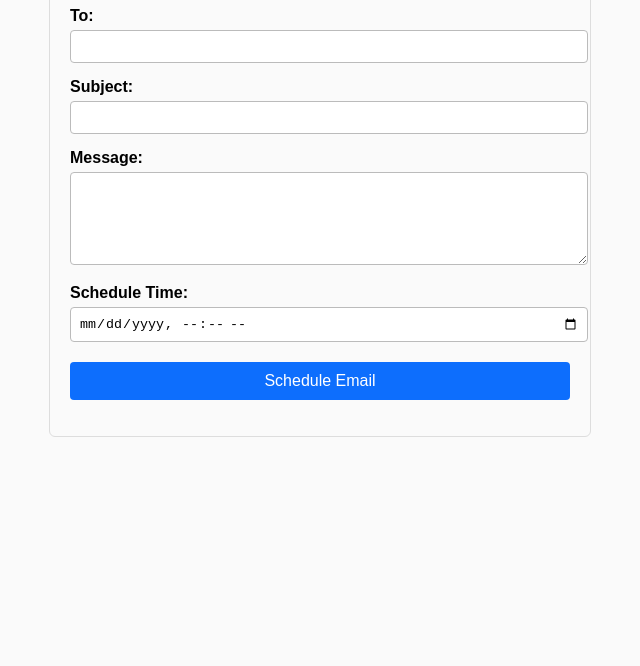
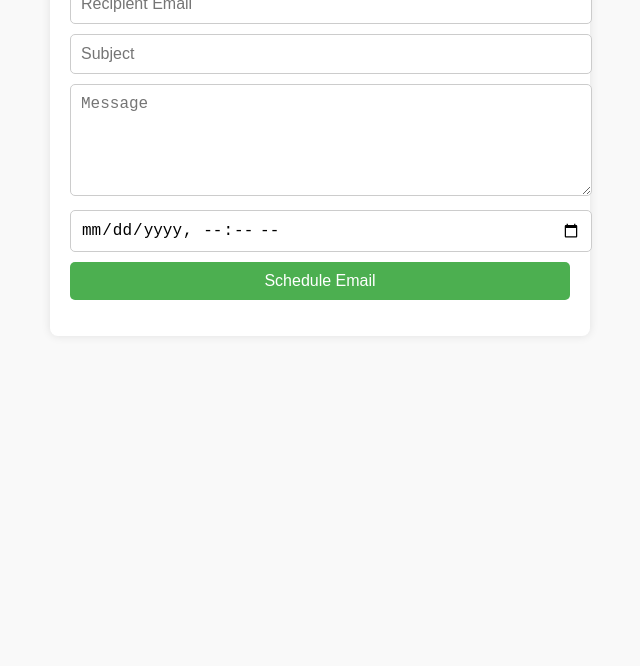
Before and after one commit to Cliff5565/email-scheduler, a website: page schedule.html in a window 1280 px wide. Shown: the part 134-800 px from the top of the page, without its empty margins (320-960 px from the left). Drawn offline with Linux system fonts and the light colour scheme.

Commit message:
Update schedule.html

```diff
--- a/schedule.html
+++ b/schedule.html
@@ -2,103 +2,70 @@
 <html lang="en">
 <head>
   <meta charset="UTF-8">
+  <meta name="viewport" content="width=device-width, initial-scale=1.0">
   <title>Email Scheduler</title>
-  <meta name="viewport" content="width=device-width, initial-scale=1.0">
   <style>
     body {
       font-family: Arial, sans-serif;
-      max-width: 500px;
-      margin: 40px auto;
-      padding: 20px;
-      border: 1px solid #ddd;
-      border-radius: 6px;
-      background: #fafafa;
+      margin: 0; padding: 20px;
+      background: #f9f9f9;
     }
-    h1 {
-      text-align: center;
-      color: #333;
+    .container {
+      max-width: 500px; margin: auto;
+      background: white; padding: 20px;
+      box-shadow: 0 0 10px rgba(0,0,0,0.1);
+      border-radius: 8px;
     }
-    label {
-      display: block;
-      margin-top: 15px;
-      font-weight: bold;
-    }
-    input, textarea {
-      width: 100%;
-      padding: 8px;
-      margin-top: 5px;
-      border: 1px solid #bbb;
-      border-radius: 4px;
+    input, textarea, button {
+      width: 100%; margin-top: 10px;
+      padding: 10px; border: 1px solid #ccc;
+      border-radius: 5px; font-size: 16px;
     }
     button {
-      margin-top: 20px;
-      padding: 10px;
-      width: 100%;
-      background-color: #0d6efd;
-      color: white;
-      border: none;
-      border-radius: 4px;
-      font-size: 16px;
-      cursor: pointer;
+      background: #4CAF50; color: white;
+      border: none; cursor: pointer;
     }
     button:hover {
-      background-color: #0b5ed7;
-    }
-    #result {
-      margin-top: 15px;
-      font-weight: bold;
+      background: #45a049;
     }
   </style>
 </head>
 <body>
-  <h1>Email Scheduler</h1>
-
-  <form id="emailForm">
-    <label>
-      To:
-      <input type="email" name="to" required>
-    </label>
-
-    <label>
-      Subject:
-      <input type="text" name="subject" required>
-    </label>
-
-    <label>
-      Message:
-      <textarea name="message" rows="5" required></textarea>
-    </label>
-
-    <label>
-      Schedule Time:
-      <input type="datetime-local" name="scheduleTime" required>
-    </label>
-
-    <button type="submit">Schedule Email</button>
-  </form>
-
-  <p id="result"></p>
+  <div class="container">
+    <h2>Schedule Email</h2>
+    <form id="emailForm">
+      <input type="email" id="emailTo" placeholder="Recipient Email" required>
+      <input type="text" id="emailSubject" placeholder="Subject" required>
+      <textarea id="emailText" placeholder="Message" rows="5" required></textarea>
+      <input type="datetime-local" id="emailDateTime" required>
+      <button type="submit">Schedule Email</button>
+    </form>
+    <p id="response"></p>
+  </div>
 
   <script>
-    const form = document.getElementById("emailForm");
-    const result = document.getElementById("result");
+    const apiBase = "http://localhost:10000"; // Change to your deployed URL in production
 
-    form.addEventListener("submit", async (e) => {
+    const emailForm = document.getElementById("emailForm");
+    const responseEl = document.getElementById("response");
+
+    emailForm.addEventListener("submit", async (e) => {
       e.preventDefault();
+      const to = document.getElementById("emailTo").value;
+      const subject = document.getElementById("emailSubject").value;
+      const text = document.getElementById("emailText").value;
+      const dateTime = document.getElementById("emailDateTime").value;
 
-      const data = Object.fromEntries(new FormData(form).entries());
       try {
-        const res = await fetch("/schedule", {
+        const res = await fetch(`${apiBase}/schedule`, {
           method: "POST",
           headers: { "Content-Type": "application/json" },
-          body: JSON.stringify(data)
+          body: JSON.stringify({ to, subject, message: text, scheduleTime: dateTime })
         });
-        const msg = await res.text();
-        result.textContent = msg;
-        result.style.color = res.ok ? "green" : "red";
+        const data = await res.json();
+        responseEl.innerText = data.message || data.error;
       } catch (err) {
-        result.textContent = "❌ Failed to contact server";
-        result.style.color = "red";
+        responseEl.innerText = "❌ Failed to schedule email";
       }
     });
   </script>
```
